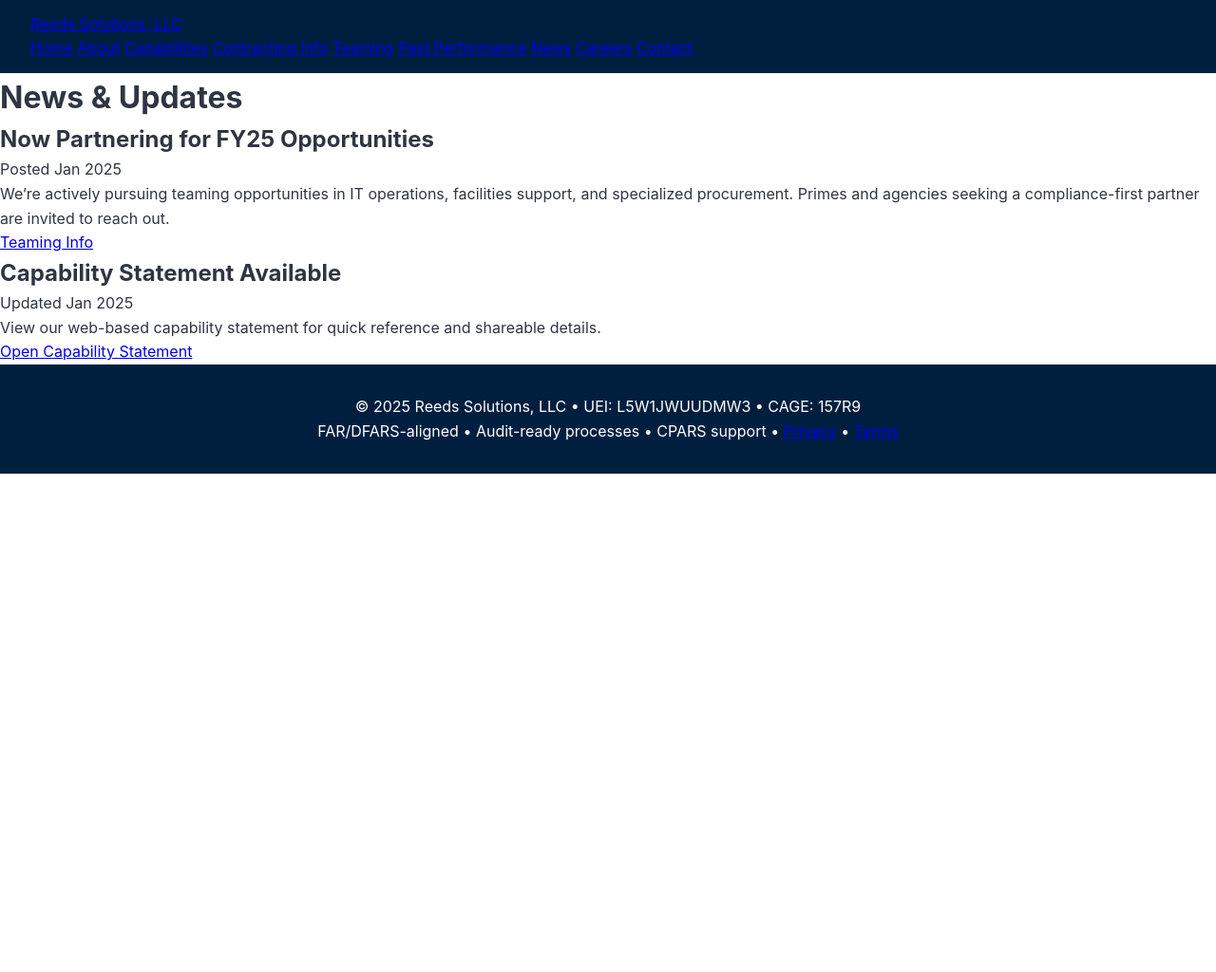
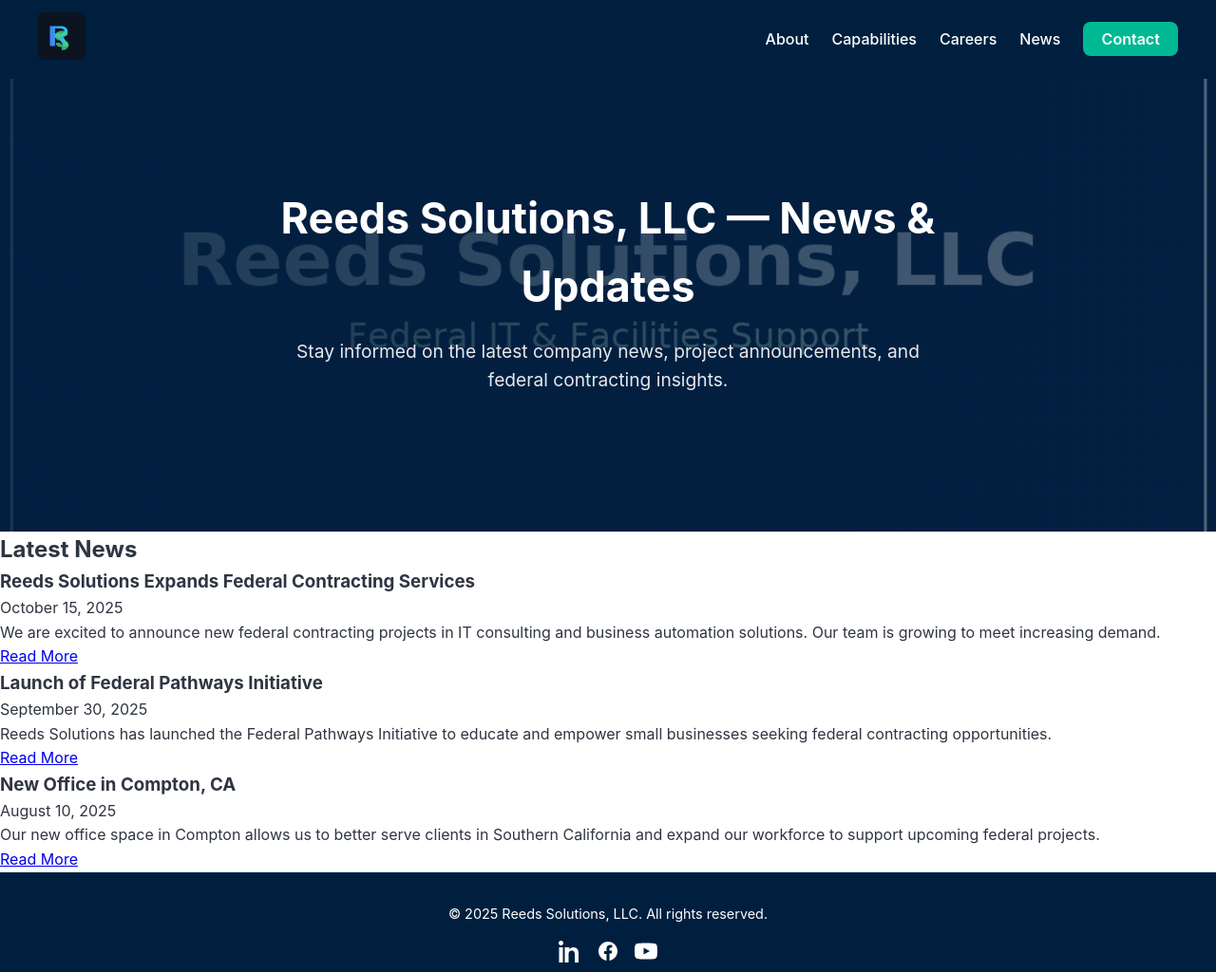
Before and after one commit to domogotu/reedsolutionsllc-website, a website: page news.html in a window 1280 px wide. Shown: the whole page at 95% size. Before the commit the page ends 800 px from the top, so only its background shows below. Drawn offline with Linux system fonts and the light colour scheme.

Commit message:
Revise news.html for SEO and accessibility enhancements
Updated the HTML structure and metadata for improved SEO and accessibility.

```diff
--- a/news.html
+++ b/news.html
@@ -1,57 +1,103 @@
-<!doctype html>
+<!DOCTYPE html>
 <html lang="en">
 <head>
-  <meta charset="utf-8" />
-  <meta name="viewport" content="width=device-width, initial-scale=1" />
-  <title>News & Updates — Reeds Solutions, LLC</title>
-  <meta name="description" content="Announcements, teaming opportunities, and company updates from Reeds Solutions, LLC." />
-  <link rel="icon" href="./favicon 2.svg" type="image/svg+xml" />
-  <link rel="stylesheet" href="./styles.css" />
+  <meta charset="UTF-8" />
+  <meta name="viewport" content="width=device-width, initial-scale=1.0" />
+  <meta name="description" content="Stay up-to-date with the latest news, updates, and announcements from Reeds Solutions, LLC." />
+  <meta name="keywords" content="Reeds Solutions, news, updates, federal contracting, business automation" />
+  <meta name="author" content="Reeds Solutions, LLC" />
+
+  <title>News | Reeds Solutions, LLC</title>
+
+  <link rel="icon" href="favicon 2.svg" type="image/svg+xml" />
+  <link rel="stylesheet" href="styles.css" />
+
+  <!-- Open Graph / Social Sharing -->
+  <meta property="og:title" content="News | Reeds Solutions, LLC" />
+  <meta property="og:description" content="Latest news, updates, and announcements from Reeds Solutions, LLC." />
+  <meta property="og:image" content="https://reedssolutionsllc.org/assets/og-image-news.png" />
+  <meta property="og:type" content="website" />
+  <meta property="og:url" content="https://reedssolutionsllc.org/news" />
+
+  <!-- Twitter Card -->
+  <meta name="twitter:card" content="summary_large_image" />
+  <meta name="twitter:title" content="News | Reeds Solutions, LLC" />
+  <meta name="twitter:description" content="Latest news, updates, and announcements from Reeds Solutions, LLC." />
+  <meta name="twitter:image" content="https://reedssolutionsllc.org/assets/og-image-news.png" />
+
+  <!-- Security -->
+  <meta http-equiv="Content-Security-Policy" content="default-src 'self' https:; img-src 'self' data: https:; style-src 'self' 'unsafe-inline' https:; script-src 'self' 'unsafe-inline' https:;" />
+
+  <!-- Analytics -->
+  <script async src="https://www.googletagmanager.com/gtag/js?id=G-XXXXXXXXXX"></script>
+  <script>
+    window.dataLayer = window.dataLayer || [];
+    function gtag(){dataLayer.push(arguments);}
+    gtag('js', new Date());
+    gtag('config', 'G-XXXXXXXXXX');
+  </script>
 </head>
+
 <body>
-  <header class="site-header">
-    <div class="container nav">
-      <a class="brand" href="./">Reeds Solutions, LLC</a>
-      <nav aria-label="Primary">
-        <a href="./index.html">Home</a>
-        <a href="./about.html">About</a>
-        <a href="./capabilities.html">Capabilities</a>
-        <a href="./contracting.html">Contracting Info</a>
-        <a href="./teaming.html">Teaming</a>
-        <a href="./past-performance.html">Past Performance</a>
-        <a href="./news.html" aria-current="page">News</a>
-        <a href="./careers.html">Careers</a>
-        <a class="btn-outline" href="./contact.html">Contact</a>
-      </nav>
-    </div>
+  <header role="banner">
+    <nav class="navbar" role="navigation" aria-label="Main Navigation">
+      <div class="logo">
+        <a href="index.html"><img src="logo-RS-machinery-detailed.svg" alt="Reeds Solutions, LLC Logo" /></a>
+      </div>
+      <ul class="nav-links">
+        <li><a href="about.html" aria-current="false">About</a></li>
+        <li><a href="capabilities.html" aria-current="false">Capabilities</a></li>
+        <li><a href="careers.html" aria-current="false">Careers</a></li>
+        <li><a href="news.html" aria-current="page">News</a></li>
+        <li><a href="contact.html" class="btn" aria-current="false">Contact</a></li>
+      </ul>
+    </nav>
   </header>
 
-  <main class="section">
-    <div class="container">
-      <h1>News & Updates</h1>
+  <main role="main">
+    <section class="hero">
+      <div class="hero-content">
+        <h1>Reeds Solutions, LLC — News & Updates</h1>
+        <p>Stay informed on the latest company news, project announcements, and federal contracting insights.</p>
+      </div>
+    </section>
 
-      <article class="card">
-        <h2>Now Partnering for FY25 Opportunities</h2>
-        <p class="tiny">Posted Jan 2025</p>
-        <p>We’re actively pursuing teaming opportunities in IT operations, facilities support, and specialized procurement. Primes and agencies seeking a compliance-first partner are invited to reach out.</p>
-        <p><a class="btn-outline" href="./teaming.html">Teaming Info</a></p>
-      </article>
+    <section class="news-section section-light">
+      <div class="container">
+        <h2>Latest News</h2>
+        <article class="news-item">
+          <h3>Reeds Solutions Expands Federal Contracting Services</h3>
+          <p class="date">October 15, 2025</p>
+          <p>We are excited to announce new federal contracting projects in IT consulting and business automation solutions. Our team is growing to meet increasing demand.</p>
+          <a href="news.html#full-article-1" class="read-more">Read More</a>
+        </article>
 
-      <article class="card">
-        <h2>Capability Statement Available</h2>
-        <p class="tiny">Updated Jan 2025</p>
-        <p>View our web-based capability statement for quick reference and shareable details.</p>
-        <p><a class="btn" href="./capability-statement.html">Open Capability Statement</a></p>
-      </article>
-    </div>
+        <article class="news-item">
+          <h3>Launch of Federal Pathways Initiative</h3>
+          <p class="date">September 30, 2025</p>
+          <p>Reeds Solutions has launched the Federal Pathways Initiative to educate and empower small businesses seeking federal contracting opportunities.</p>
+          <a href="news.html#full-article-2" class="read-more">Read More</a>
+        </article>
+
+        <article class="news-item">
+          <h3>New Office in Compton, CA</h3>
+          <p class="date">August 10, 2025</p>
+          <p>Our new office space in Compton allows us to better serve clients in Southern California and expand our workforce to support upcoming federal projects.</p>
+          <a href="news.html#full-article-3" class="read-more">Read More</a>
+        </article>
+      </div>
+    </section>
   </main>
 
-  <footer class="site-footer">
-    <div class="container footer-inner">
-      <div>© <span id="y"></span> Reeds Solutions, LLC • UEI: L5W1JWUUDMW3 • CAGE: 157R9</div>
-      <div class="tiny">FAR/DFARS-aligned • Audit-ready processes • CPARS support • <a href="./privacy.html">Privacy</a> • <a href="./terms.html">Terms</a></div>
+  <footer role="contentinfo">
+    <div class="footer-content">
+      <p>© 2025 Reeds Solutions, LLC. All rights reserved.</p>
+      <div class="socials">
+        <a href="https://www.linkedin.com/company/reedssolutionsllc" aria-label="LinkedIn"><img src="linkedin.svg" alt="LinkedIn" /></a>
+        <a href="https://www.facebook.com/reedssolutionsllc" aria-label="Facebook"><img src="facebook.svg" alt="Facebook" /></a>
+        <a href="https://www.youtube.com/@reedssolutionsllc" aria-label="YouTube"><img src="youtube.svg" alt="YouTube" /></a>
+      </div>
     </div>
   </footer>
-  <script>document.getElementById('y').textContent=new Date().getFullYear();</script>
 </body>
 </html>
```
